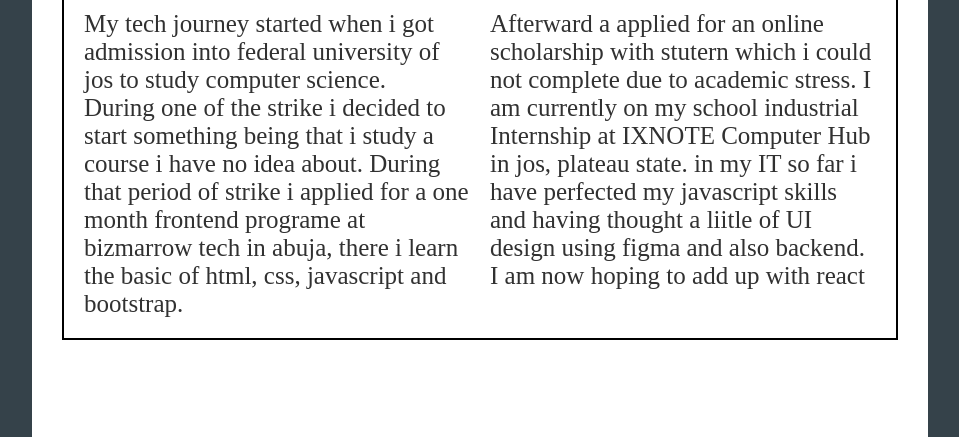
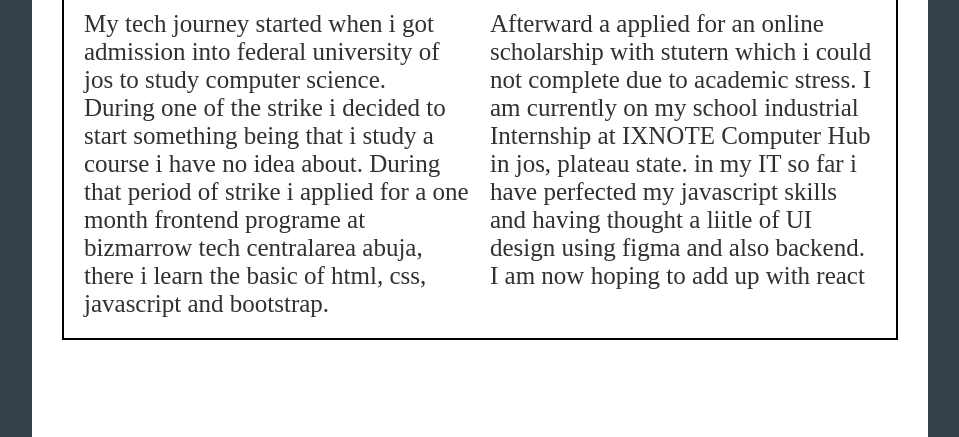
Before and after one commit to kenji-fwenshimwa-ruth/hng_stage_1, a plain HTML site: page index.html in a window 1280 px wide. Shown: the part 327-764 px from the top of the page, without its empty margins (160-1119 px from the left). Drawn offline with Linux system fonts and the light colour scheme.

Commit message:
recent addition

```diff
--- a/index.html
+++ b/index.html
@@ -27,7 +27,7 @@
     <div>
     <p>My tech journey started when i got admission into federal university of jos to study computer science.</p>
     <p>During one of the strike i decided to start something being that i study a course i have no idea about.
-        During that period of strike i applied for a one month frontend programe at bizmarrow tech in abuja,
+        During that period of strike i applied for a one month frontend programe at bizmarrow tech centralarea  abuja,
         there i learn the basic of html, css, javascript and bootstrap.
     </p>
 </div>
```
